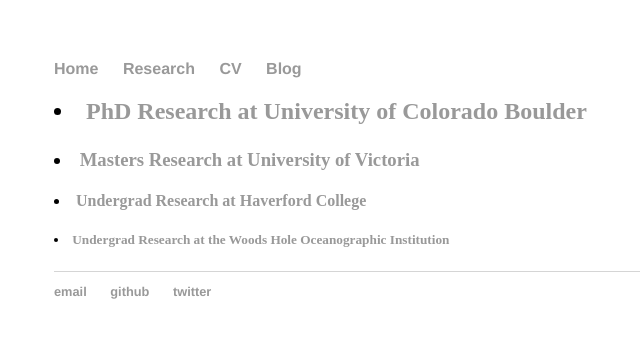
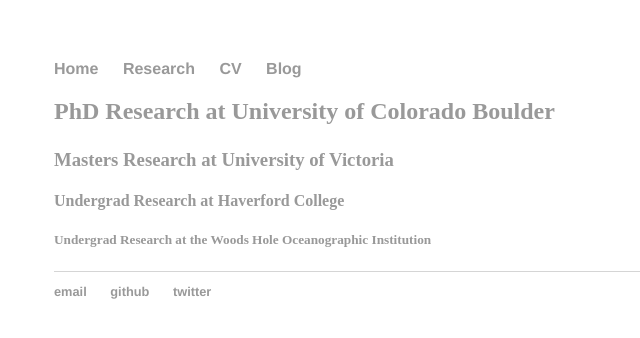
Before and after one commit to jlreeve/jlreeve.github.io, a Jekyll site: the page built from research/index.html, in a window 1280 px wide. Shown: the top 338 px of the page, without its empty margins (138-778 px from the left). Built offline with Jekyll 4.4.1, drawn with Linux system fonts in a browser that asks for light colours.

Commit message:
formatting changes

```diff
--- a/research/index.html
+++ b/research/index.html
@@ -4,22 +4,22 @@ title: Research
 ---
 
 <div class="blurb">
-	<h2><li><a href="/research/phd">PhD Research at University of Colorado Boulder</a></li></h2>
+	<h2><a href="/research/phd">PhD Research at University of Colorado Boulder</a></h2>
 	<p></p>
 </div><!-- /.blurb -->
 
 
 <div class="blurb">
-	<h3><li><a href="/research/masters">Masters Research at University of Victoria</a></li></h3>
+	<h3><a href="/research/masters">Masters Research at University of Victoria</a></h3>
 
 </div><!-- /.blurb -->
 
 <div class="blurb">
-	<h4><li><a href="/research/undergrad_hc">Undergrad Research at Haverford College</a></li></h4>
+	<h4><a href="/research/undergrad_hc">Undergrad Research at Haverford College</a></h4>
 
 </div><!-- /.blurb -->
 
 <div class="blurb">
-	<h5><li><a href="/research/undergrad_whoi">Undergrad Research at the Woods Hole Oceanographic Institution</a></li></h5>
+	<h5><a href="/research/undergrad_whoi">Undergrad Research at the Woods Hole Oceanographic Institution</a></h5>
 
 </div><!-- /.blurb -->
```
